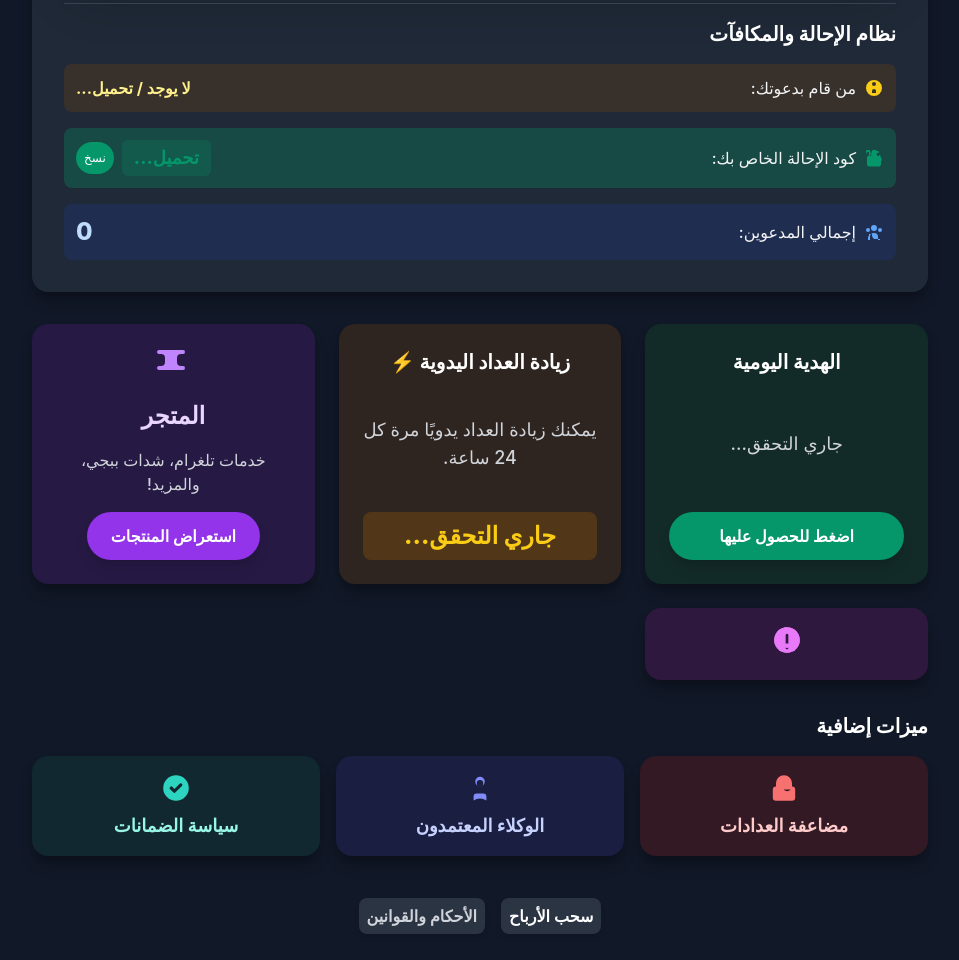
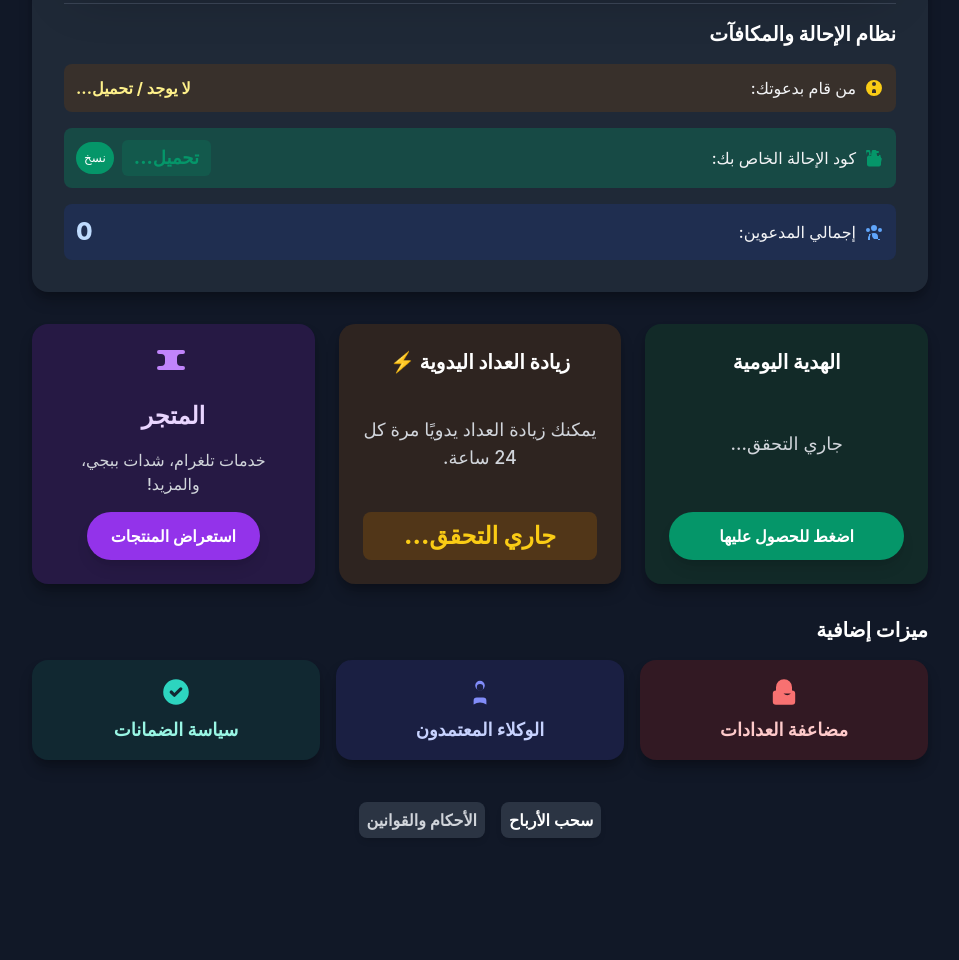
Before and after one commit to Altaee2/top-cash, a plain HTML site: page dashboard.html in a window 1280 px wide. Shown: the part 800-1760 px from the top of the page, without its empty margins (160-1119 px from the left). After the commit the page ends 1664 px from the top, so only its background shows below. Drawn offline with nearby package versions, Linux system fonts and the light colour scheme; no server answers.

Commit message:
Update dashboard.html

```diff
--- a/dashboard.html
+++ b/dashboard.html
@@ -4,7 +4,7 @@
 <head>
     <meta charset="UTF-8">
     <meta name="viewport" content="width=device-width, initial-scale=1.0">
-    <title>وب كاش - لوحة المستخدم</title>
+    <title>توب كاش - لوحة المستخدم</title>
     <script src="https://cdn.tailwindcss.com"></script>
     <link rel="stylesheet" href="https://cdnjs.cloudflare.com/ajax/libs/font-awesome/6.5.2/css/all.min.css">
     <script>
@@ -213,15 +213,7 @@
             </div>
         </div>
 
-        <a href="#" id="transfer-points-btn" class="card p-4 flex flex-col items-center justify-center text-center bg-fuchsia-900/30 hover:shadow-xl hover:bg-fuchsia-900/40 transition duration-300">
-            <svg xmlns="http://www.w3.org/2000/svg" class="h-8 w-8 text-fuchsia-400 mb-2" viewBox="0 0 20 20" fill="currentColor">
-        <path fill-rule="evenodd" d="M10 18a8 8 0 100-16 8 8 0 000 16zm1-11a1 1 0 10-2 0v5a1 1 0 102 0V7zm0 8a1 1 0 10-2 0 1 1 0 002 0z" clip-rule="evenodd" />
-        <path d="M9 2a1 1 0 00-1 1v1a1 1 0 002 0V3a1 1 0 00-1-1zM5 4.14A1 1 0 004 5v1a1 1 0 002 0V5a1 1 0 00-1-1zM15 4.14A1 1 0 0014 5v1a1 1 0 002 0V5a1 1 0 00-1-1z" />
-        <path d="M10 12a1 1 0 00-1 1v1a1 1 0 002 0v-1a1 1 0 00-1-1zM6 14.86A1 1 0 005 15v1a1 1 0 002 0v-1a1 1 0 00-1-1zM14 14.86A1 1 0 0013 15v1a1 1 0 002 0v-1a1 1 0 00-1-1z" />
-        <path fill-rule="evenodd" d="M10 18a8 8 0 100-16 8 8 0 000 16zm1-11a1 1 0 10-2 0v5a1 1 0 102 0V7zm0 8a1 1 0 10-2 0 1 1 0 002 0z" clip-rule="evenodd" />
-    </svg>
 
-        </a>
     </div>
 
     <h3 class="text-xl font-bold text-white mb-4 w-full max-w-4xl text-right">ميزات إضافية</h3>
```
